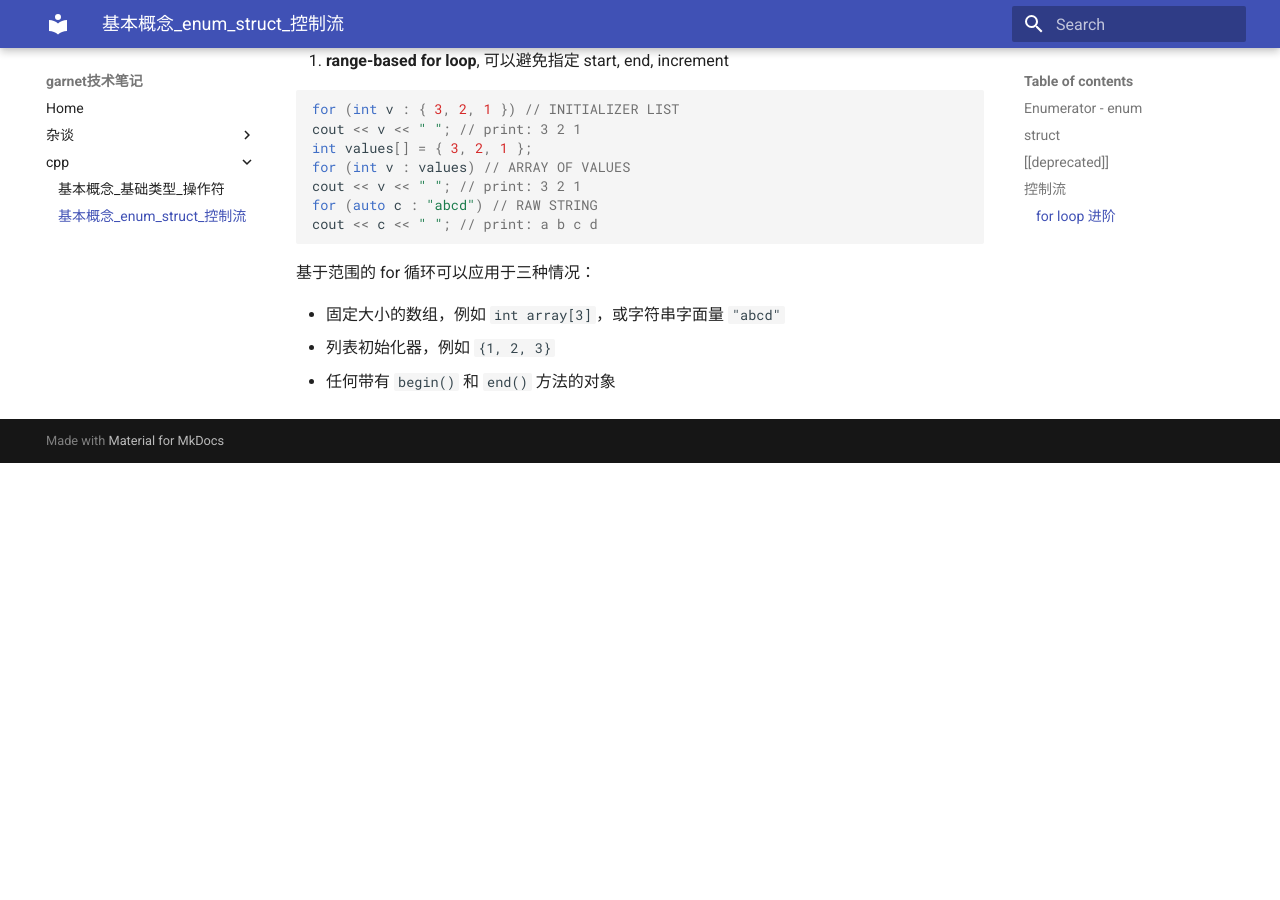
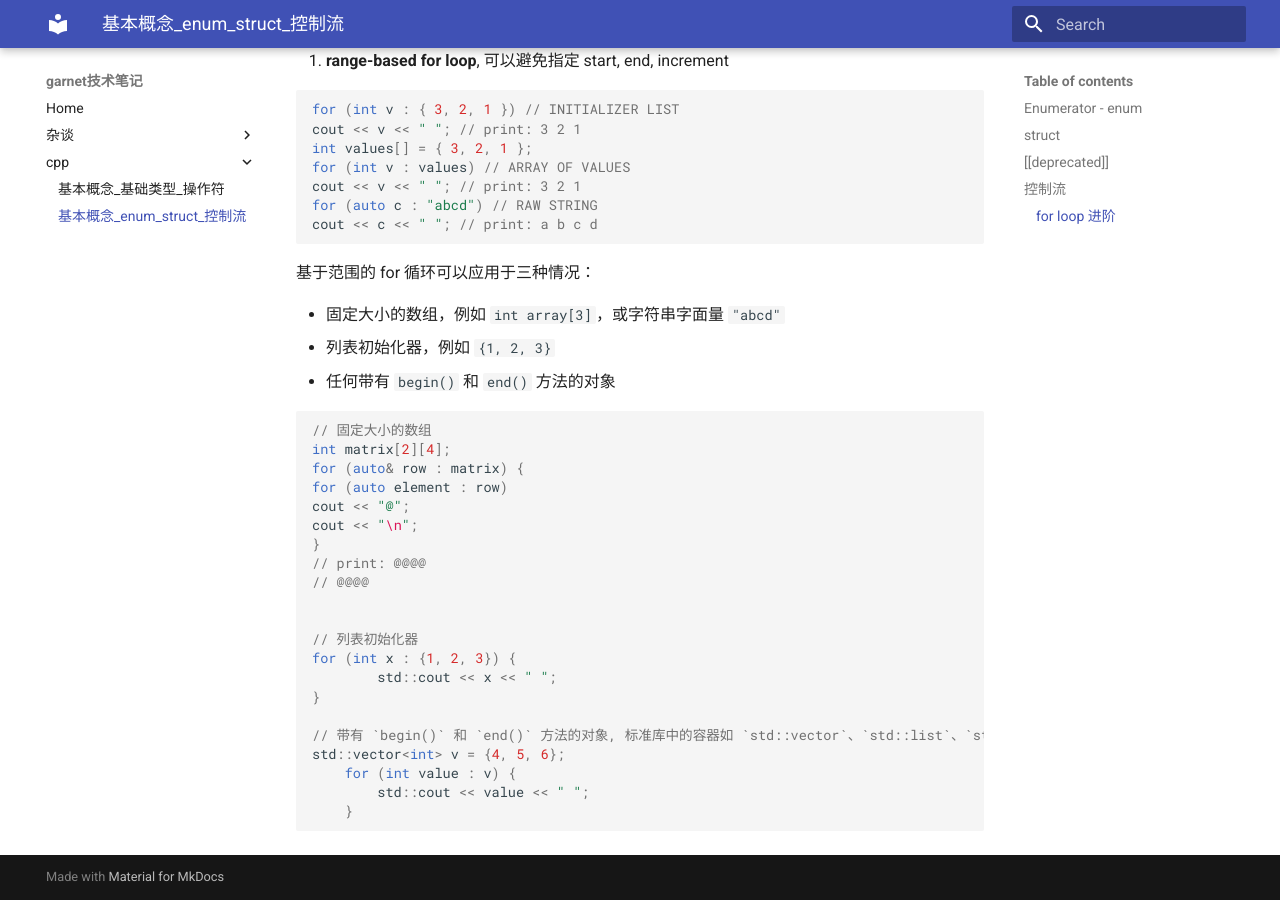
Before and after one commit to ymma98/technotes, an MkDocs documentation site: the page built from docs/cpp/基本概念_enum_struct_控制流.md, in a window 1280 px wide and 900 px high, scrolled down 5835 px. Built offline with MkDocs 1.6.1 and Material for MkDocs 9.7.7, drawn with Linux system fonts in a browser that asks for light colours; before the commit the page ends 6298 px from its top, so only the background shows below that.

Commit message:
docs/cpp/基本概念_enum_struct_控制流.md updated from https://stackedit.cn/

````diff
--- a/docs/cpp/基本概念_enum_struct_控制流.md
+++ b/docs/cpp/基本概念_enum_struct_控制流.md
@@ -307,8 +307,31 @@ cout << c << " "; // print: a b c d
 -   列表初始化器，例如 `{1, 2, 3}`
 -   任何带有 `begin()` 和 `end()` 方法的对象
 
+```cpp
+// 固定大小的数组
+int matrix[2][4];
+for (auto& row : matrix) {
+for (auto element : row)
+cout << "@";
+cout << "\n";
+}
+// print: @@@@
+// @@@@
+
+
+// 列表初始化器
+for (int x : {1, 2, 3}) {
+        std::cout << x << " ";
+}
+
+// 带有 `begin()` 和 `end()` 方法的对象, 标准库中的容器如 `std::vector`、`std::list`、`std::map` 等都满足这一条件
+std::vector<int> v = {4, 5, 6};
+    for (int value : v) {
+        std::cout << value << " ";
+    }
+```
 <!--stackedit_data:
-eyJoaXN0b3J5IjpbMTk5NjA2MTU0NSwtMjA5MjE5MTExOSw2MT
+eyJoaXN0b3J5IjpbMTk2ODg4OTkyNywtMjA5MjE5MTExOSw2MT
 EzODAxOSwtNjE5ODUyMDAzLDE1ODE5ODg1NTcsMTU0ODUzOTgw
 MCwtNjkwOTUwNjA4LDkzODg5NDA3OF19
 -->
````
